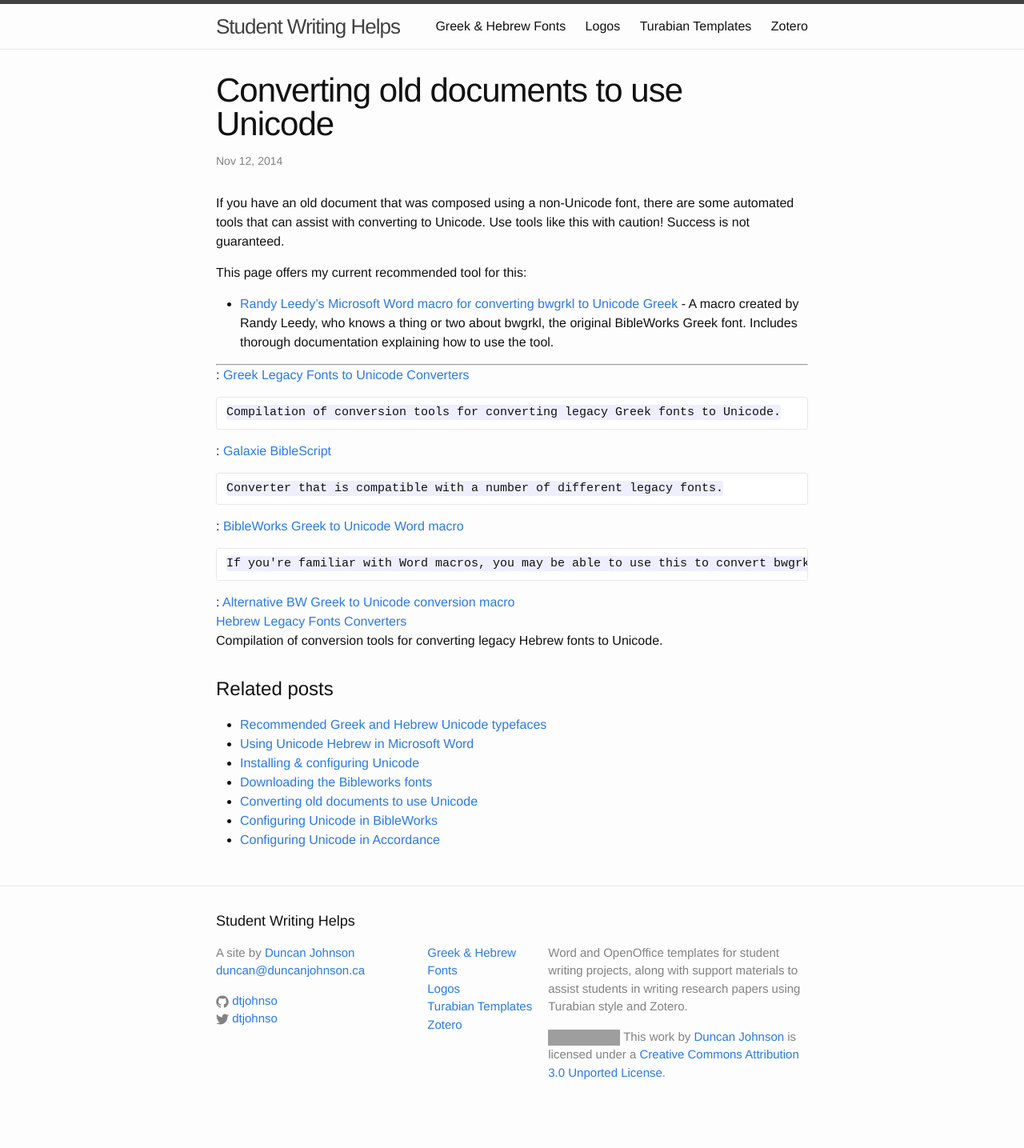
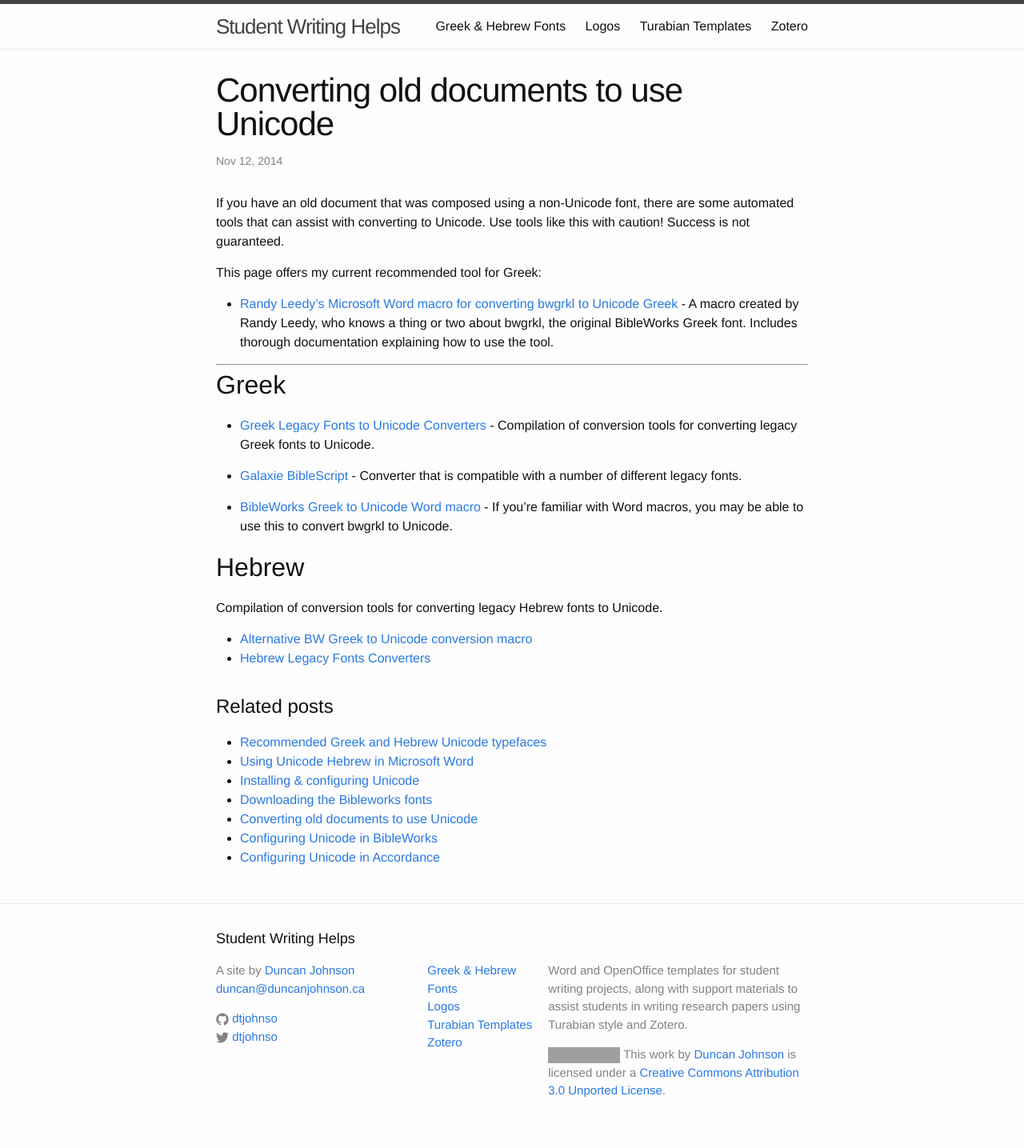
Before and after one commit to dtjohnso/Student-Writing-Helps, a Jekyll site: the page built from _posts/2014-11-12-converting-old-documents-to-use-unicode.md, in a window 1280 px wide. Shown: the whole page at 80% size. Built offline with Jekyll 4.4.1, drawn with Linux system fonts in a browser that asks for light colours; before the commit the page ends 1412 px from its top, so only the background shows below that; grey boxes are pictures that could not be loaded.

Commit message:
Reformatted unicode conversion blog post to no longer use definition list pandoc syntax

```diff
--- a/_posts/2014-11-12-converting-old-documents-to-use-unicode.md
+++ b/_posts/2014-11-12-converting-old-documents-to-use-unicode.md
@@ -6,27 +6,25 @@ categories: unicode
 
 If you have an old document that was composed using a non-Unicode font, there are some automated tools that can assist with converting to Unicode. Use tools like this with caution! Success is not guaranteed.
 
-This page offers my current recommended tool for this:
+This page offers my current recommended tool for Greek:
 
 * [Randy Leedy's Microsoft Word macro for converting bwgrkl to Unicode Greek](https://www.ntgreekguy.com/unicodemacro) - A macro created by Randy Leedy, who knows a thing or two about bwgrkl, the original BibleWorks Greek font. Includes thorough documentation explaining how to use the tool.
 
+---
+
+## Greek
+
 *[Update 2019-08-22]: It has been several years since I wrote this post, and I'm not confident about any of the options listed below this line any longer. However, the links still work and point to the same sources that they did when I wrote this, so I leave them in here in case they might help someone out in the future. I have personally tested Randy Leedy's macro above as of this date, and can confirm that it works well and that the code is well-constructed.*
 
----
+* [Greek Legacy Fonts to Unicode Converters](http://bibleandtech.blogspot.com/2010/05/greek-legacy-fonts-to-unicode.html) - Compilation of conversion tools for converting legacy Greek fonts to Unicode.
 
-: [Greek Legacy Fonts to Unicode Converters](http://bibleandtech.blogspot.com/2010/05/greek-legacy-fonts-to-unicode.html)
+* [Galaxie BibleScript](http://www.galaxie.com/biblescript) - Converter that is compatible with a number of different legacy fonts.
 
-	Compilation of conversion tools for converting legacy Greek fonts to Unicode.
+* [BibleWorks Greek to Unicode Word macro](http://www.bibleworks.com/forums/showthread.php?p=2174&postcount=12) - If you're familiar with Word macros, you may be able to use this to convert bwgrkl to Unicode.
 
-: [Galaxie BibleScript](http://www.galaxie.com/biblescript)
+## Hebrew
 
-	Converter that is compatible with a number of different legacy fonts.
+Compilation of conversion tools for converting legacy Hebrew fonts to Unicode.
 
-: [BibleWorks Greek to Unicode Word macro](http://www.bibleworks.com/forums/showthread.php?p=2174&postcount=12)
-
-	If you're familiar with Word macros, you may be able to use this to convert bwgrkl to Unicode.
-
-: [Alternative BW Greek to Unicode conversion macro](http://www.bibleworks.com/forums/archive/index.php/t-1545.html)
-: [Hebrew Legacy Fonts Converters](http://bibleandtech.blogspot.com/2010/06/hebrew-legacy-fonts-converters.html)
-
-	Compilation of conversion tools for converting legacy Hebrew fonts to Unicode.
+* [Alternative BW Greek to Unicode conversion macro](http://www.bibleworks.com/forums/archive/index.php/t-1545.html)
+* [Hebrew Legacy Fonts Converters](http://bibleandtech.blogspot.com/2010/06/hebrew-legacy-fonts-converters.html)
```
